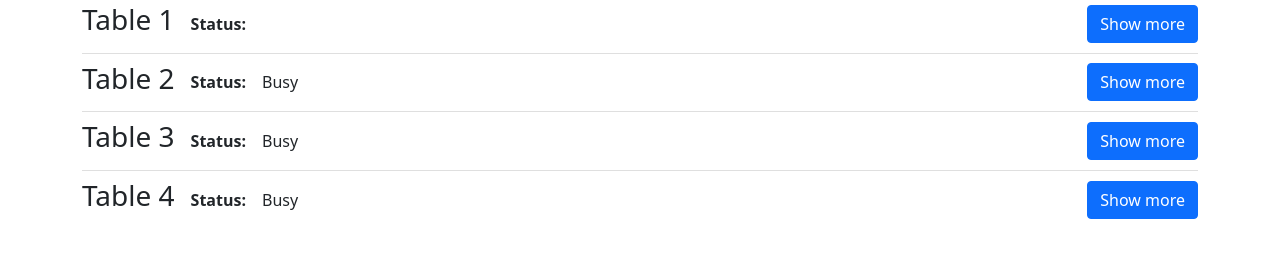
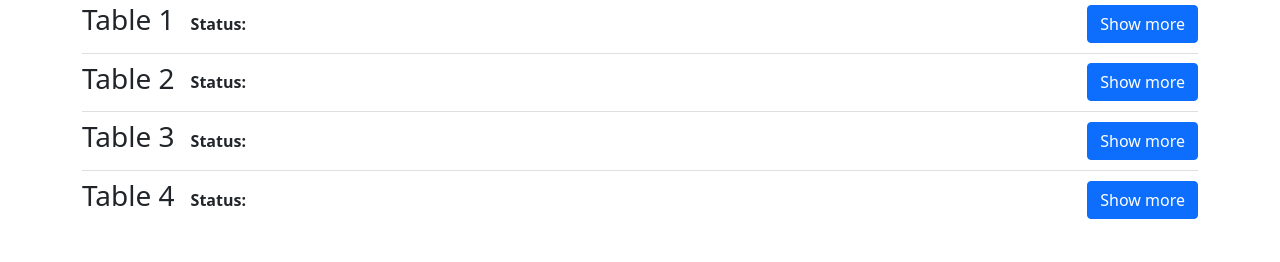
Before and after one commit to DagmaraJaneczek/Waiter-App, a React (Create React App) app: page / in a window 1280 px wide. Shown: the part 141-403 px from the top of the page. Built offline with nearby package versions, Linux system fonts and the light colour scheme.

Commit message:
Add selected option to drop-down form

```diff
--- a/src/components/pages/Home/Home.js
+++ b/src/components/pages/Home/Home.js
@@ -29,7 +29,7 @@ const Home = () => {
             <Stack direction="horizontal" gap={3}>
                 <h3>Table 2</h3>
                 <p className='mb-0'><strong>Status:</strong></p>
-                <p className='mb-0'>Busy</p>
+                <p className='mb-0'></p>
                 <Button onClick={handleClick} variant='primary' className="ms-auto">Show more</Button>
               </Stack>
             </ListGroup.Item>
@@ -38,7 +38,7 @@ const Home = () => {
             <Stack direction="horizontal" gap={3}>
                 <h3>Table 3</h3>
                 <p className='mb-0'><strong>Status:</strong></p>
-                <p className='mb-0'>Busy</p>
+                <p className='mb-0'></p>
                 <Button onClick={handleClick} variant='primary' className="ms-auto">Show more</Button>
               </Stack>
             </ListGroup.Item>
@@ -47,7 +47,7 @@ const Home = () => {
             <Stack direction="horizontal" gap={3}>
                 <h3>Table 4</h3>
                 <p className='mb-0'><strong>Status:</strong></p>
-                <p className='mb-0'>Busy</p>
+                <p className='mb-0'></p>
                 <Button onClick={handleClick} variant='primary' className="ms-auto">Show more</Button>
               </Stack>
             </ListGroup.Item>
--- a/src/components/pages/Table/Table.js
+++ b/src/components/pages/Table/Table.js
@@ -1,16 +1,15 @@
-import { useEffect, useState } from "react";
+import { useState } from "react";
 import { Form, Row, Col, Stack, Button } from "react-bootstrap";
 
 const Table = () => {
 
-  const options = ["Free", "Busy", "Reserved", "Cleaning"]
-  const [title, setTitle] = useState(options[0]);
+  const options = ["Free", "Busy", "Reserved", "Cleaning"];
+  const [selected, setSelected] = useState(options[0]);
 
-  useEffect(() => {console.log('State:', title)}, [title]);
+ // useEffect(() => {console.log('State:', title)}, [title]);
 
-  const handleClick = event => {
-    event.preventDefault()
-    setTitle()
+  const submit =() => {
+    console.log(selected)
   }
 
 
@@ -21,8 +20,8 @@ const Table = () => {
             <Form.Group as={Row} className="my-3">
               <Form.Label column sm={2} lg={1}><strong>Status:</strong></Form.Label>
               <Col sm={6} lg={3}>
-                <Form.Select defaultValue={title} onChange={(e) => setTitle(e.target.value)} className="form-select" aria-label="Default select example">
-                  {options.map((option, idx) => (<option key={idx}>{option}</option>))}
+                <Form.Select value={selected} onChange={(e) => setSelected(e.target.value)} className="form-select" aria-label="Default select example">
+                  {options.map((value) => (<option value={value} key={value}>{value}</option>))}
                 </Form.Select>
               </Col>
             </Form.Group>
@@ -48,7 +47,7 @@ const Table = () => {
                 </Col>
               </Stack>
             </Form.Group >
-            <Button onClick={handleClick} variant="primary" type="submit">Update</Button>
+            <Button onClick={submit} variant="primary" type="button">Update</Button>
           </Form>
         </div>
 
```
